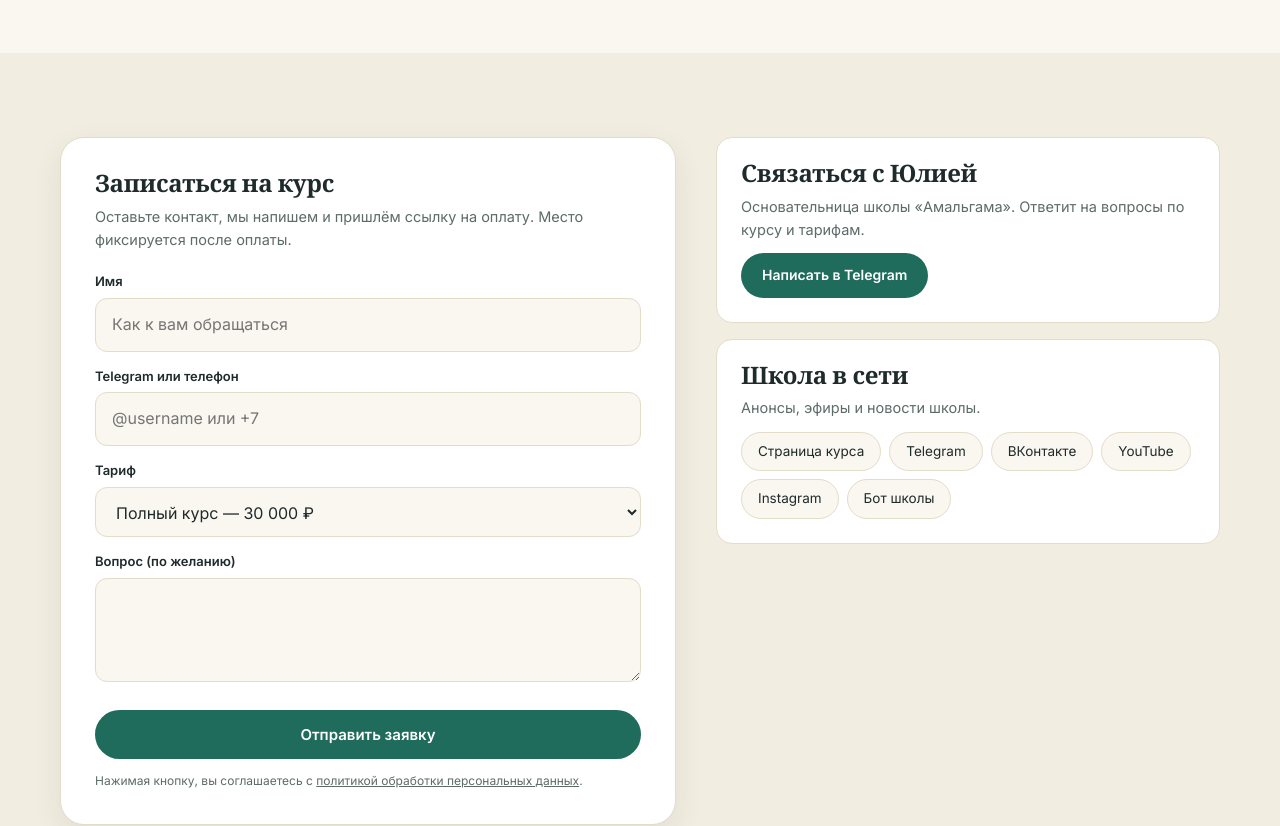
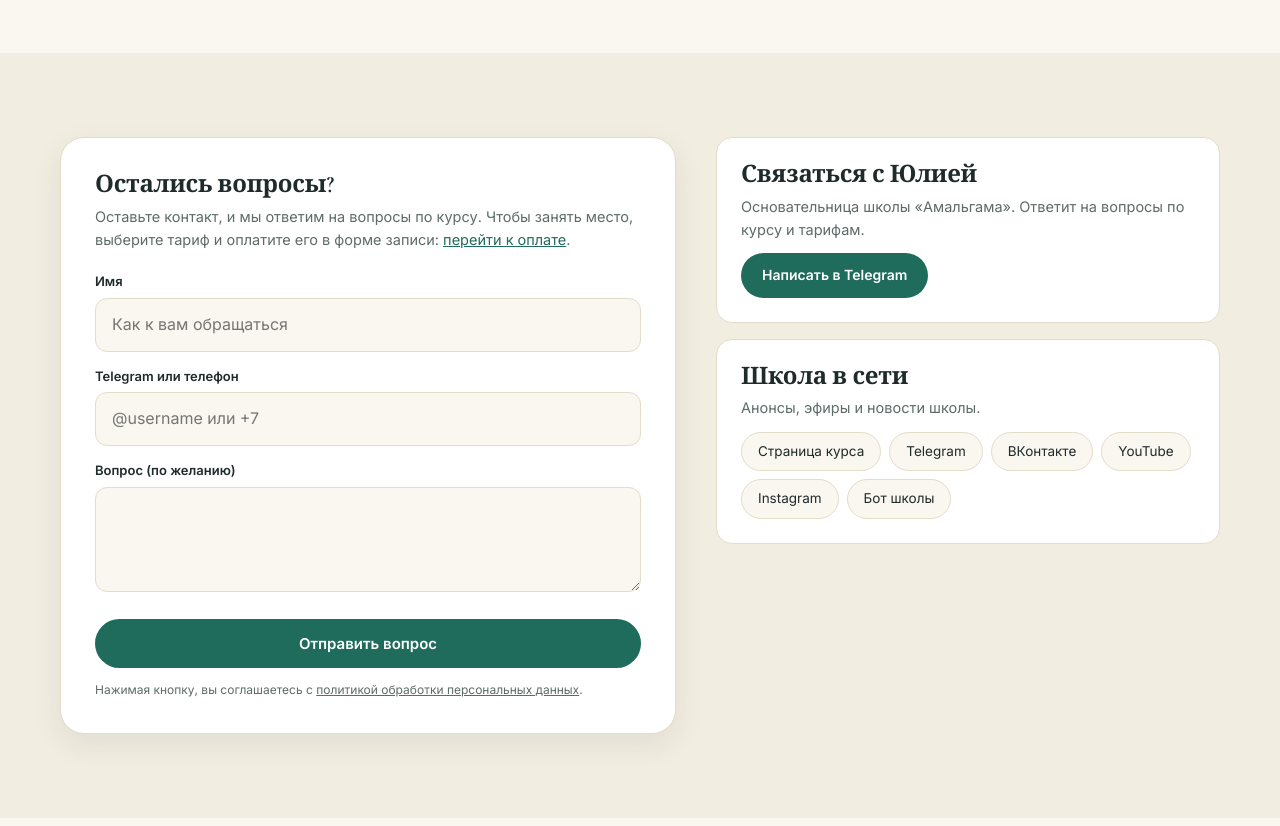
Before and after one commit to murzzsite/amalgama-hermes, a plain HTML site: page bez-shapki.html in a window 1280 px wide. Shown: the part 7620-8446 px from the top of the page. Drawn offline with nearby package versions, Linux system fonts and the light colour scheme.

Commit message:
tariff buttons to payment form, Metrika goals

```diff
--- a/bez-shapki.html
+++ b/bez-shapki.html
@@ -42,7 +42,7 @@
         <li>Две авторские медитации</li>
         <li>Закрытый чат участников</li>
       </ul>
-      <a href="#contact" class="btn btn--primary">Занять место по стартовой цене</a>
+      <a href="https://amalgama660.ru/Hermes#ltBlock2254969799" class="btn btn--primary" data-goal="hermes_pay_click" target="_blank" rel="noopener">Занять место по стартовой цене</a>
     </div>
   </div>
 </section>
@@ -174,7 +174,7 @@
           <li>Доступ до 8 декабря 2026 включительно</li>
           <li>Счёт на продление придёт через 3 недели, автоматического списания нет</li>
         </ul>
-        <a href="#contact" class="btn btn--ghost" data-tariff="Первые 28 дней — 10 500 ₽">Выбрать</a>
+        <a href="https://amalgama660.ru/Hermes#ltBlock2254969799" class="btn btn--ghost" data-goal="hermes_pay_click" target="_blank" rel="noopener">Выбрать</a>
       </div>
       <div class="tariff tariff--main">
         <span class="tariff__badge">Основной</span>
@@ -188,7 +188,7 @@
           <li>Две авторские медитации</li>
           <li>Закрытый чат участников</li>
         </ul>
-        <a href="#contact" class="btn btn--primary" data-tariff="Полный курс — 30 000 ₽">Записаться на курс</a>
+        <a href="https://amalgama660.ru/Hermes#ltBlock2254969799" class="btn btn--primary" data-goal="hermes_pay_click" target="_blank" rel="noopener">Записаться на курс</a>
       </div>
       <div class="tariff">
         <h3>Гермес + Геката</h3>
@@ -200,7 +200,7 @@
           <li>Бессрочный доступ к обоим курсам</li>
           <li>Отдельные чаты Гермеса и Гекаты</li>
         </ul>
-        <a href="#contact" class="btn btn--ghost" data-tariff="Гермес + Геката — 52 900 ₽">Выбрать</a>
+        <a href="https://amalgama660.ru/Hermes#ltBlock2254969799" class="btn btn--ghost" data-goal="hermes_pay_click" target="_blank" rel="noopener">Выбрать</a>
       </div>
     </div>
     <div class="note">Это первый запуск программы. Курс не повторится в этом формате: второго потока не будет. Индивидуальные результаты практики мы не гарантируем: курс даёт знания, материалы и опыт, а не обещания.</div>
@@ -243,21 +243,13 @@
 <section id="contact" class="alt">
   <div class="container contact__grid">
     <form class="form" id="leadForm" novalidate>
-      <h3>Записаться на курс</h3>
-      <p class="s">Оставьте контакт, мы напишем и пришлём ссылку на оплату. Место фиксируется после оплаты.</p>
+      <h3>Остались вопросы?</h3>
+      <p class="s">Оставьте контакт, и мы ответим на вопросы по курсу. Чтобы занять место, выберите тариф и оплатите его в форме записи: <a href="https://amalgama660.ru/Hermes#ltBlock2254969799" target="_blank" rel="noopener" data-goal="hermes_pay_click" style="color:var(--em);text-decoration:underline">перейти к оплате</a>.</p>
       <div class="field"><label for="f-name">Имя</label><input id="f-name" name="name" type="text" placeholder="Как к вам обращаться" required></div>
       <div class="field"><label for="f-contact">Telegram или телефон</label><input id="f-contact" name="contact" type="text" placeholder="@username или +7" required></div>
-      <div class="field"><label for="f-tariff">Тариф</label>
-        <select id="f-tariff" name="tariff">
-          <option>Полный курс — 30 000 ₽</option>
-          <option>Первые 28 дней — 10 500 ₽</option>
-          <option>Гермес + Геката — 52 900 ₽</option>
-          <option>Нужна консультация</option>
-        </select>
-      </div>
       <div class="field"><label for="f-msg">Вопрос (по желанию)</label><textarea id="f-msg" name="comment" rows="3"></textarea></div>
       <input type="text" name="_gotcha" style="display:none" tabindex="-1" autocomplete="off">
-      <button type="submit" class="btn btn--primary">Отправить заявку</button>
+      <button type="submit" class="btn btn--primary">Отправить вопрос</button>
       <small>Нажимая кнопку, вы соглашаетесь с <a href="privacy.html">политикой обработки персональных данных</a>.</small>
     </form>
     <div>
--- a/script.js
+++ b/script.js
@@ -20,12 +20,8 @@
     nav.classList.remove('is-open');
   }));
 
-  // tariff buttons preselect the form option
-  const sel = document.getElementById('f-tariff');
-  document.querySelectorAll('[data-tariff]').forEach(b => b.addEventListener('click', () => {
-    if (!sel) return;
-    [...sel.options].forEach(o => { if (o.text === b.dataset.tariff) sel.value = o.value || o.text; });
-  }));
+  const goal = n => [69366070, 82816897].forEach(id => { try { if (typeof ym === "function") ym(id, "reachGoal", n); } catch (e) {} });
+  document.querySelectorAll("[data-goal]").forEach(a => a.addEventListener("click", () => goal(a.dataset.goal)));
 
   const form = document.getElementById('leadForm');
   form?.addEventListener('submit', async e => {
@@ -48,7 +44,8 @@
         body: JSON.stringify(payload),
       });
       if (!resp.ok) throw new Error('HTTP ' + resp.status);
-      btn.textContent = 'Заявка отправлена ✓';
+      btn.textContent = 'Вопрос отправлен ✓';
+      goal('hermes_form_submit');
       form.reset();
     } catch (err) {
       console.error(err);
```
Also changed, not shown: index.html (+7 -15 lines).
